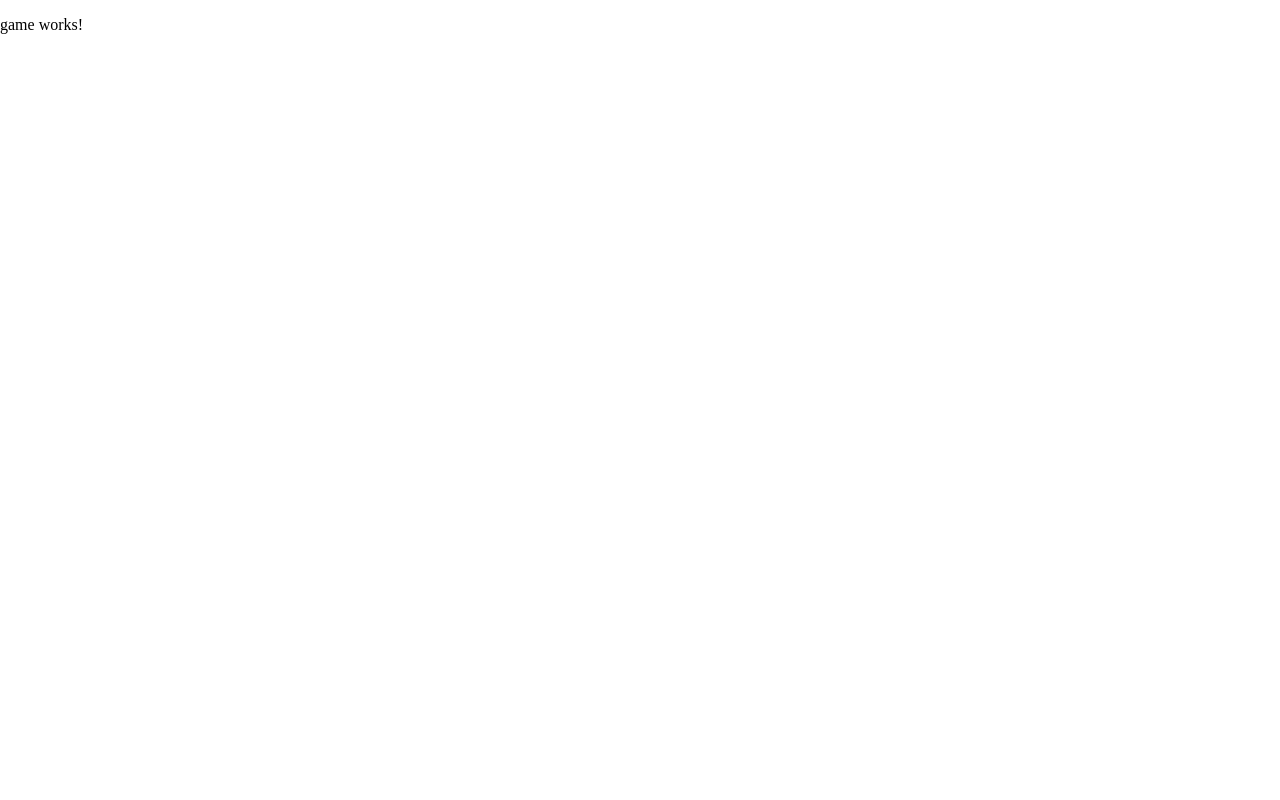
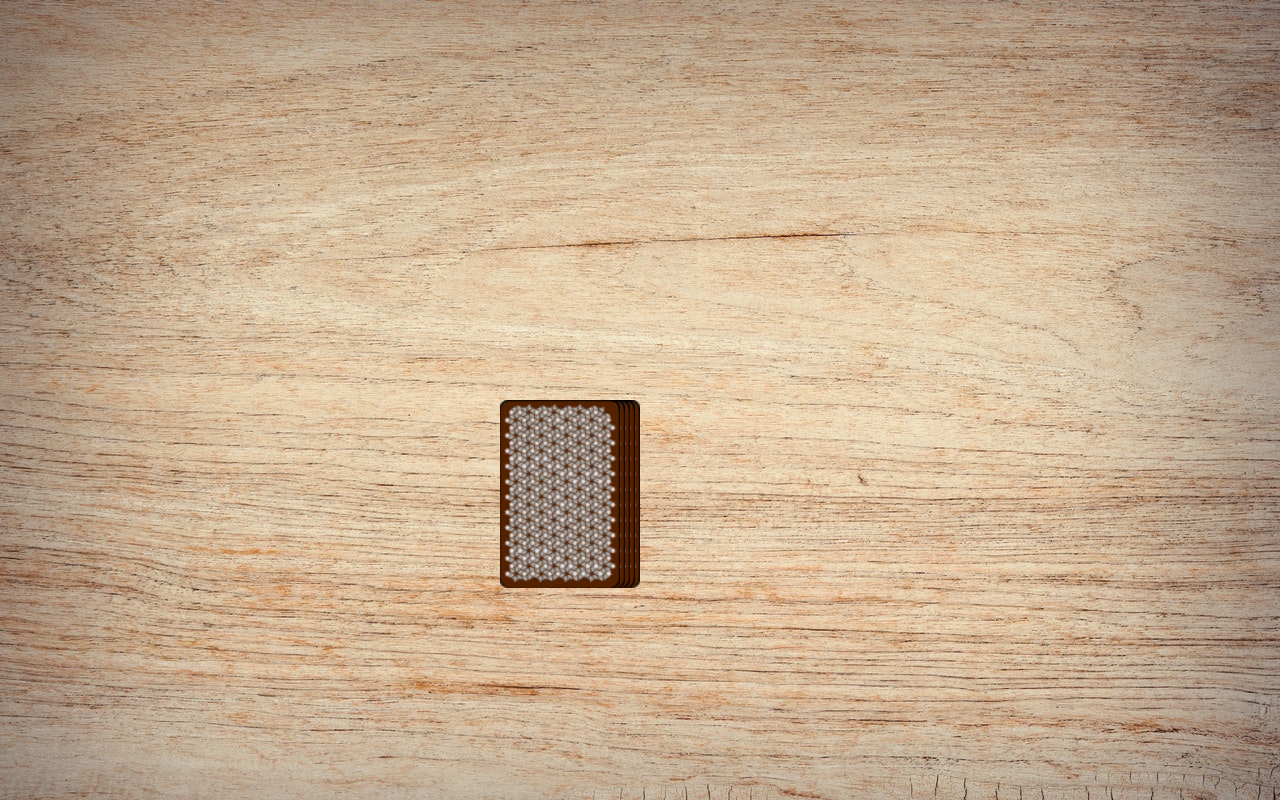
Before and after one commit to ShiningStoneSmasher/ringoffire, an Angular app: page /game in a window 1280 px wide. Built offline with nearby package versions, Linux system fonts and the light colour scheme.

Commit message:
first card animation

```diff
--- a/src/app/game/game.component.css
+++ b/src/app/game/game.component.css
@@ -0,0 +1,49 @@
+.field{
+    display: flex;
+    display: flex;
+    justify-content: center;
+    align-items: center;
+    background-repeat: no-repeat;
+    background-size: cover;
+    height: 100vh;
+    width: 100vw;
+    max-width: 100%;
+    background-image: url(/assets/img/board.jpg);
+}
+
+.card-stack{
+    position: relative;
+
+    img{
+        position: absolute;
+        width: 120px;
+    }
+}
+.top-card {
+    transition: all 150ms ease-in-out;
+
+    &:hover{
+        cursor: pointer;
+        transform: scale(1.1) translate(-10px);
+    }
+}
+
+.pick-card{
+    animation: pick-card-animation 1s ease-in-out;
+    transform: scale(1) translateX(170px) translatey(-170px) rotate(10deg);
+}
+
+@keyframes pick-card-animation {
+    0%{
+        transform: scale(1) ;
+    }
+    30%{
+        transform: scale(1.7) ;
+    }
+    50%{
+        transform: scale(1.7) ;
+    }
+    100%{
+        transform: scale(1) translateX(170px) translatey(-170px) rotate(10deg);
+    }
+}
--- a/src/app/game/game.component.html
+++ b/src/app/game/game.component.html
@@ -1,3 +1,7 @@
-<p>
-  game works!
-</p>
+<div class="field">
+  <div class="card-stack">
+    <img *ngFor="let c of [0, 1, 2, 3]; let i = index" [ngStyle]="{'right.px': i * 5}" src="/assets/img/cards/card_cover.png" alt="card-cover">
+    <img (click)="takeCard()" class="top-card" style="right: 20px" src="/assets/img/cards/card_cover.png" alt="card-cover">
+    <img (click)="takeCard()" *ngIf="pickCardAnimation" class="pick-card" style="right: 20px" src="/assets/img/cards/ace_1.png" alt="card-cover">
+  </div>
+</div>
--- a/src/app/game/game.component.ts
+++ b/src/app/game/game.component.ts
@@ -1,15 +1,23 @@
 import { Component, OnInit } from '@angular/core';
+import { CommonModule } from '@angular/common';
 
 @Component({
   selector: 'app-game',
+  standalone: true,
+  imports: [CommonModule],
   templateUrl: './game.component.html',
   styleUrls: ['./game.component.css']
 })
 export class GameComponent implements OnInit {
+
+  pickCardAnimation = false;
 
   constructor() { }
 
   ngOnInit() {
   }
 
+  takeCard(){
+    this.pickCardAnimation = true;
+  }
 }
```
